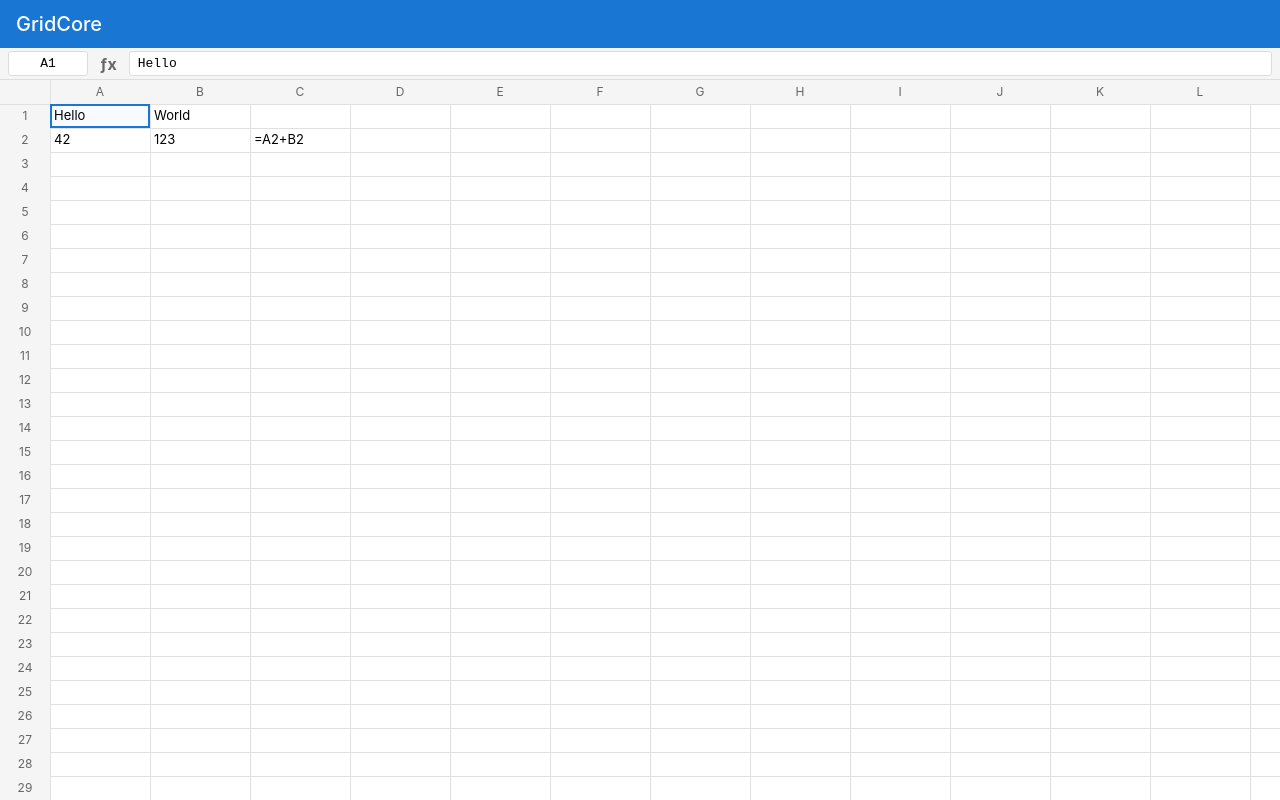
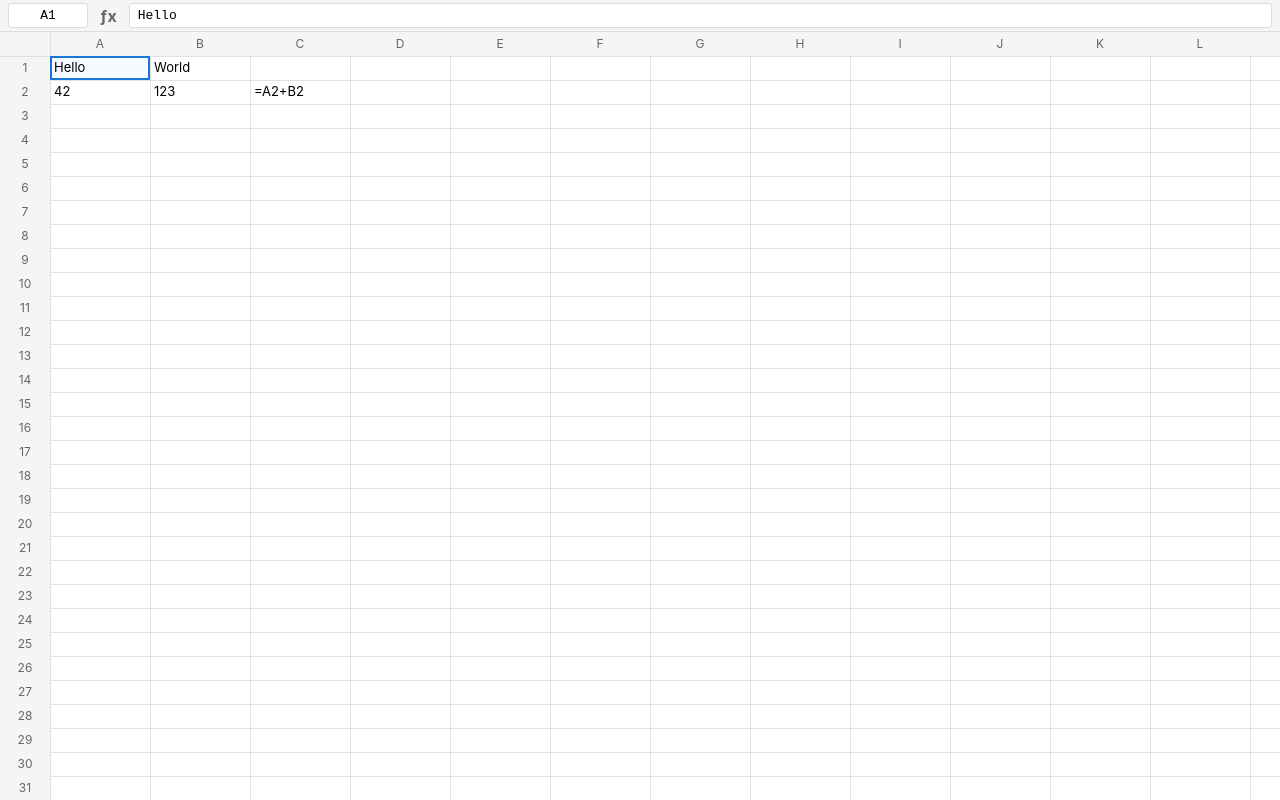
Before and after one commit to vimeh/gridcore, a website built with Vite: page packages/ui-web/index.html in a window 1280 px wide. Built offline with nearby package versions, Linux system fonts and the light colour scheme.

Commit message:
hide app header

```diff
--- a/packages/ui-web/src/main.ts
+++ b/packages/ui-web/src/main.ts
@@ -9,9 +9,9 @@ const app = document.querySelector<HTMLDivElement>('#app')!;
 // Create app structure
 app.innerHTML = `
   <div class="spreadsheet-app">
-    <div class="app-header">
-      <h1>GridCore</h1>
-    </div>
+    <!-- <div class="app-header"> -->
+    <!--   <h1>GridCore</h1> -->
+    <!-- </div> -->
     <div class="formula-bar-container"></div>
     <div class="grid-container"></div>
   </div>
--- a/packages/ui-web/src/style.css
+++ b/packages/ui-web/src/style.css
@@ -26,20 +26,21 @@ body {
   background: white;
 }
 
-.app-header {
-  height: 48px;
-  background: #1976d2;
-  color: white;
-  display: flex;
-  align-items: center;
-  padding: 0 16px;
-  box-shadow: 0 2px 4px rgba(0,0,0,0.1);
-}
-
-.app-header h1 {
-  font-size: 20px;
-  font-weight: 500;
-}
+/* .app-header { */
+/*   height: 48px; */
+/*   background: #1976d2; */
+/*   color: white; */
+/*   display: flex; */
+/*   align-items: center; */
+/*   padding: 0 16px; */
+/*   box-shadow: 0 2px 4px rgba(0,0,0,0.1); */
+/* } */
+/**/
+/* .app-header h1 { */
+/*   font-size: 20px; */
+/*   font-weight: 500; */
+/* } */
+/**/
 
 .formula-bar-container {
   flex-shrink: 0;
```
